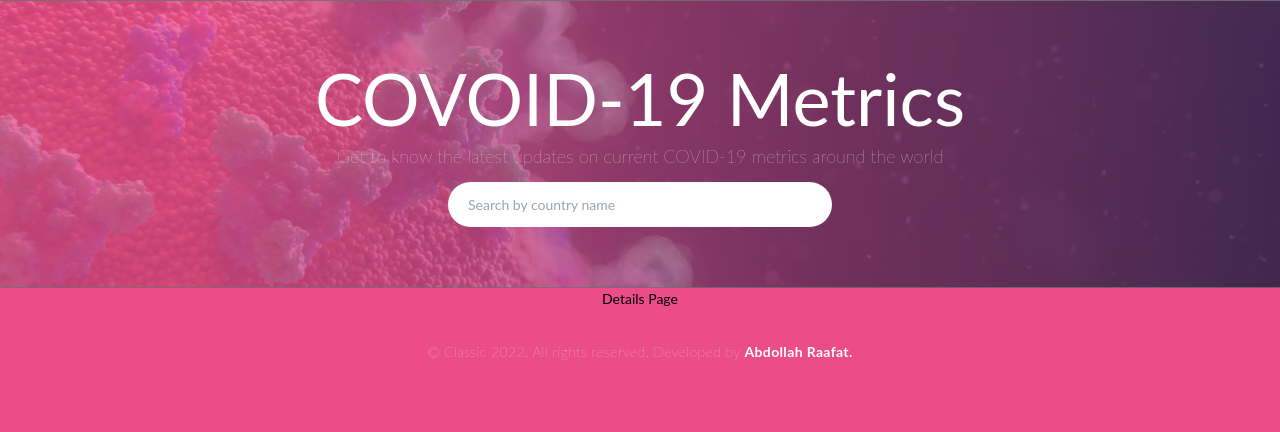
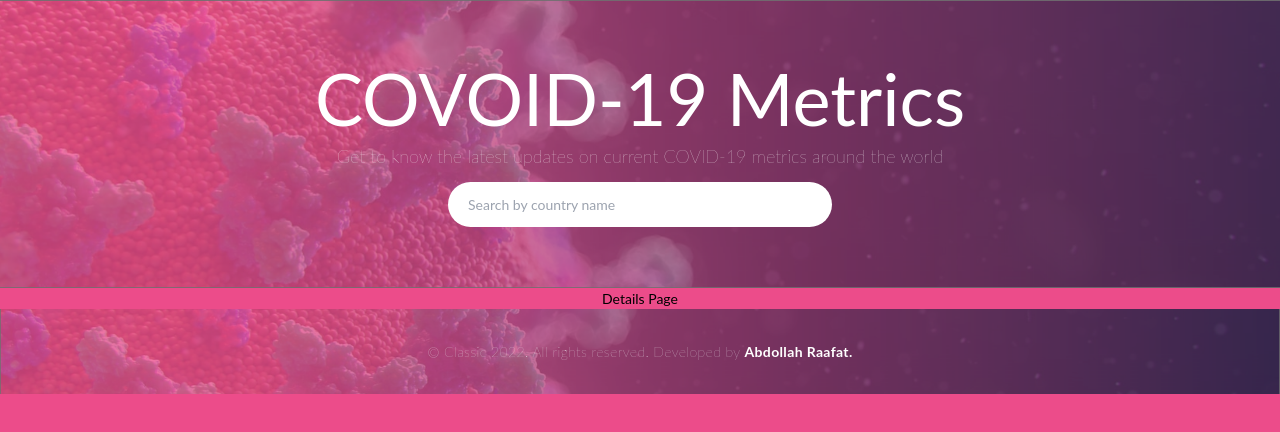
Before and after one commit to AbdollahRaafat/covid19, a React (Create React App) app: page /1 in a window 1280 px wide. Shown: the top 432 px of the page. Built offline with nearby package versions, Linux system fonts and the light colour scheme.

Commit message:
Add background-image on the footer

```diff
--- a/src/App.css
+++ b/src/App.css
@@ -32,7 +32,6 @@
   from {
     transform: rotate(0deg);
   }
-
   to {
     transform: rotate(360deg);
   }
--- a/src/components/Country.jsx
+++ b/src/components/Country.jsx
@@ -2,12 +2,12 @@ import { PropTypes } from 'prop-types';
 import { BsArrowRightCircle } from 'react-icons/bs';
 
 const Country = ({ country, TotalConfirmed }) => (
-  <div className="border border-pink-300 p-5 country">
+  <div className="border border-pink-400 p-5 country">
     <div className="flex justify-end items-end">
-      <BsArrowRightCircle />
+      <BsArrowRightCircle className="text-white text-2xl cursor-pointer" />
     </div>
     <div className="flex flex-col justify-end items-end mt-5">
-      <h1 className="text-xs sm:text-lg md:text-xl lg:text-2xl  uppercase text-white">{country}</h1>
+      <h1 className="text-xs sm:text-lg md:text-xl lg:text-2xln font-semibold uppercase text-white">{country}</h1>
       <p className="text-white text-xs sm:text-sm md:text-lg mt-1">{TotalConfirmed}</p>
     </div>
   </div>
--- a/src/components/Footer.jsx
+++ b/src/components/Footer.jsx
@@ -1,11 +1,11 @@
 import React from 'react';
 
 const Footer = () => (
-  <div className="py-8 flex justify-center items-center">
+  <div className="py-8 flex justify-center items-center hero">
     <h1 className="font-thin text-gray-100 tracking-wide">
       &copy; Classic 2022. All rights reserved. Developed by
       {' '}
-      <a className="text-white font-bold" href="https://github.com/AbdollahRaafat">Abdollah Raafat.</a>
+      <a className="text-white font-bold"  href="https://github.com/AbdollahRaafat">Abdollah Raafat.</a>
       {' '}
     </h1>
   </div>
```
